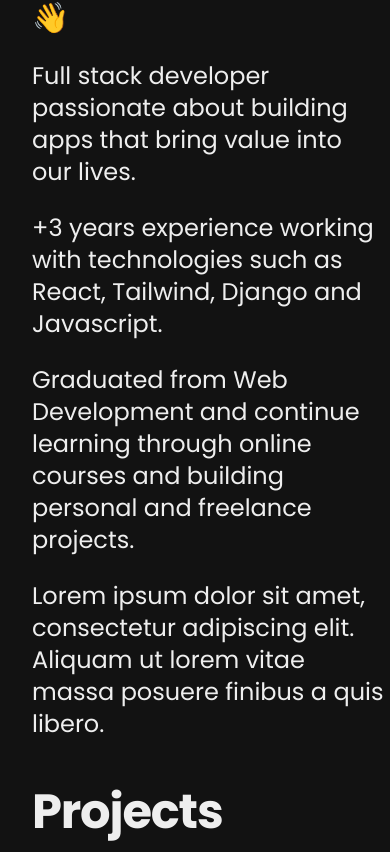
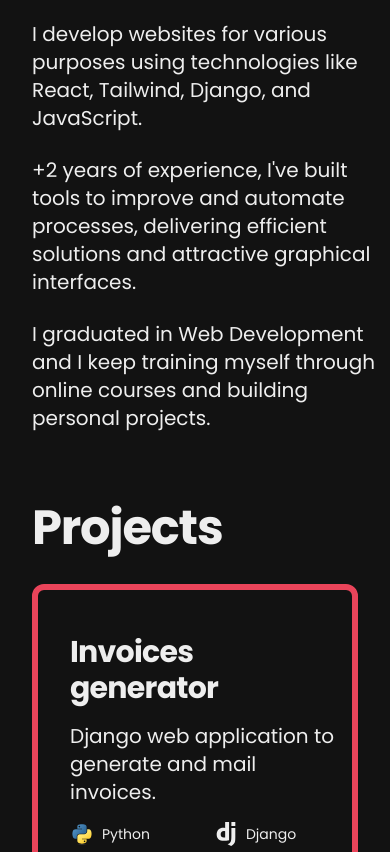
Before and after one commit to aalexmrt/react-portfolio-v1, a React (Vite) app: page / in a window 390 px wide. Shown: the part 1400-2252 px from the top of the page. Built offline with nearby package versions, Linux system fonts and the light colour scheme.

Commit message:
updating text sizes, first version almost finished

```diff
--- a/src/components/AboutMe/index.css
+++ b/src/components/AboutMe/index.css
@@ -20,7 +20,7 @@
   color: var(--complementary-color);
 }
 
-@media screen and (min-width: 1280px) {
+@media screen and (min-width: 1024px) {
   .profile-img-container {
     transition: 0.18s linear;
   }
--- a/src/components/AboutMe/index.jsx
+++ b/src/components/AboutMe/index.jsx
@@ -4,28 +4,25 @@ const AboutMe = () => {
   return (
     <section className="about-me">
       <h1 className="title-section">About me</h1>
-      <div className="profile-img-container h-[21rem] w-[21rem]  overflow-hidden rounded-full md:h-[28rem] md:w-[28rem] xl:h-[32rem] xl:w-[32rem] 2xl:h-[34rem] 2xl:w-[34rem]">
+      <div className="profile-img-container h-[21rem] w-[21rem]  overflow-hidden rounded-full md:h-[26rem] md:w-[26rem] lg:h-[26rem] lg:w-[26rem] xl:h-[28rem] xl:w-[28rem] 2xl:h-[32rem] 2xl:w-[32rem]">
         <img className="profile-img" src={profileImg} alt="Profile image" />
       </div>
       <div className="about-me-information">
-        <h3 className="text-3xl">
+        <h3 className="text-2xl md:text-3xl">
           Hi, I{"'"}m <strong>Alex Martinez!</strong> 👋
         </h3>
-        <p className="text-2xl">
-          Full stack developer passionate about building apps that bring value
-          into our lives.
+        <p className="text-xl md:text-2xl">
+          I develop websites for various purposes using technologies like React,
+          Tailwind, Django, and JavaScript.
         </p>
-        <p className="text-2xl">
-          +3 years experience working with technologies such as React, Tailwind,
-          Django and Javascript.
+        <p className="text-xl md:text-2xl">
+          +2 years of experience, I{"'"}ve built tools to improve and automate
+          processes, delivering efficient solutions and attractive graphical
+          interfaces.
         </p>
-        <p className="text-2xl">
-          Graduated from Web Development and continue learning through online
-          courses and building personal and freelance projects.
-        </p>
-        <p className="text-2xl">
-          Lorem ipsum dolor sit amet, consectetur adipiscing elit. Aliquam ut
-          lorem vitae massa posuere finibus a quis libero.
+        <p className="text-xl md:text-2xl">
+          I graduated in Web Development and I keep training myself through
+          online courses and building personal projects.
         </p>
       </div>
     </section>
--- a/src/components/ContactForm/index.css
+++ b/src/components/ContactForm/index.css
@@ -1,10 +1,14 @@
 label {
-  @apply mb-3 block text-2xl font-semibold text-[#eeeeee];
+  @apply mb-3 block text-xl font-semibold text-[#eeeeee] md:text-2xl;
 }
 .contact-form input {
-  @apply w-full rounded-xl border-[0.18rem] border-[var(--accent-color)] bg-[#eeeeee] px-6 py-3 text-2xl font-semibold text-[var(--secondary-color)] outline-none focus:border-[var(--complementary-color)] focus:shadow-md;
+  @apply w-full rounded-xl border-[0.18rem] border-[var(--accent-color)] bg-[#eeeeee] px-6 py-3 text-xl font-semibold text-[var(--secondary-color)] outline-none focus:border-[var(--complementary-color)] focus:shadow-md md:text-2xl;
 }
 
 .contact-form textarea {
-  @apply w-full resize-none rounded-xl border-[0.18rem] border-[var(--accent-color)] bg-[#eeeeee] px-6 py-3 text-2xl font-semibold text-[var(--secondary-color)] outline-none focus:border-[var(--complementary-color)] focus:shadow-md;
+  @apply w-full resize-none rounded-xl border-[0.18rem] border-[var(--accent-color)] bg-[#eeeeee] px-6 py-3 text-xl font-semibold text-[var(--secondary-color)] outline-none focus:border-[var(--complementary-color)] focus:shadow-md md:text-2xl;
 }
+
+.contact-form button:disabled {
+  background-color: var(--secondary-color);
+}
--- a/src/components/ContactForm/index.jsx
+++ b/src/components/ContactForm/index.jsx
@@ -11,6 +11,7 @@ export const ContactForm = () => {
   }
   const [mailResponse, setMailResponse] = useState(mailInitialState)
   const [showModal, setShowModal] = useState(false)
+  const [disabled, setDisabled] = useState(false)
 
   const closeModal = () => {
     setShowModal(false)
@@ -18,6 +19,7 @@ export const ContactForm = () => {
   }
 
   const sendEmail = (e) => {
+    setDisabled(true)
     e.preventDefault()
     emailjs
       .sendForm(
@@ -115,7 +117,10 @@ export const ContactForm = () => {
               ></textarea>
             </div>
             <div className="flex justify-end">
-              <button className="rounded-xl bg-[var(--accent-color)] px-8 py-3 text-2xl font-semibold text-white outline-none hover:bg-[#fa3b54]">
+              <button
+                disabled={disabled}
+                className="rounded-xl bg-[var(--accent-color)] px-8 py-3 text-xl font-semibold text-white outline-none hover:bg-[#fa3b54] md:text-2xl"
+              >
                 Submit
               </button>
             </div>
--- a/src/components/ProjectDetail/index.jsx
+++ b/src/components/ProjectDetail/index.jsx
@@ -33,10 +33,10 @@ export const ProjectDetail = ({
     >
       <figure className="flex h-min flex-row   ">
         <div>
-          <h4 className="mt-3 text-4xl font-bold tracking-tight">
+          <h4 className="mt-3 text-3xl font-bold tracking-tight md:text-4xl">
             {name} <span> </span>
           </h4>
-          <p className="mt-4 text-base md:text-2xl">{description}</p>
+          <p className="mt-4 text-xl md:text-2xl">{description}</p>
           <div className="mt-4 flex flex-wrap gap-x-16 gap-y-2 text-lg">
             {techStack
               ? techStack.map((item, index) => (
@@ -48,7 +48,9 @@ export const ProjectDetail = ({
                       className="h-[1.5rem] w-[1.5rem]"
                       src={item.icon}
                     ></img>
-                    <p className="text-[var(--default-color)]">{item.name}</p>
+                    <p className="text-sm text-[var(--default-color)] xs:text-base md:text-lg">
+                      {item.name}
+                    </p>
                   </div>
                 ))
               : null}
--- a/src/pages/LayoutHomepage/index.css
+++ b/src/pages/LayoutHomepage/index.css
@@ -110,7 +110,7 @@ main > .about-me {
     "title title"
     "profile-img-container description";
   gap: 2rem;
-  column-gap: 2rem;
+  column-gap: 4rem;
   padding-top: 1.5rem;
 }
 main > .about-me > h1 {
@@ -180,6 +180,9 @@ main > .contact .contact-me-container {
     grid-template-columns: none;
     grid-template-rows: repeat(4, min-content);
   }
+  main > .contact .contact-me-container {
+    grid-template-columns: none;
+  }
 }
 @media only screen and (max-width: 640px) {
   main > .about-me > .profile-img {
@@ -196,9 +199,7 @@ main > .contact .contact-me-container {
   main > .projects > .projects-container {
     grid-template-columns: none;
   }
-  main > .contact .contact-me-container {
-    grid-template-columns: none;
-  }
+
   main > section {
     padding-bottom: 3rem;
   }
```
